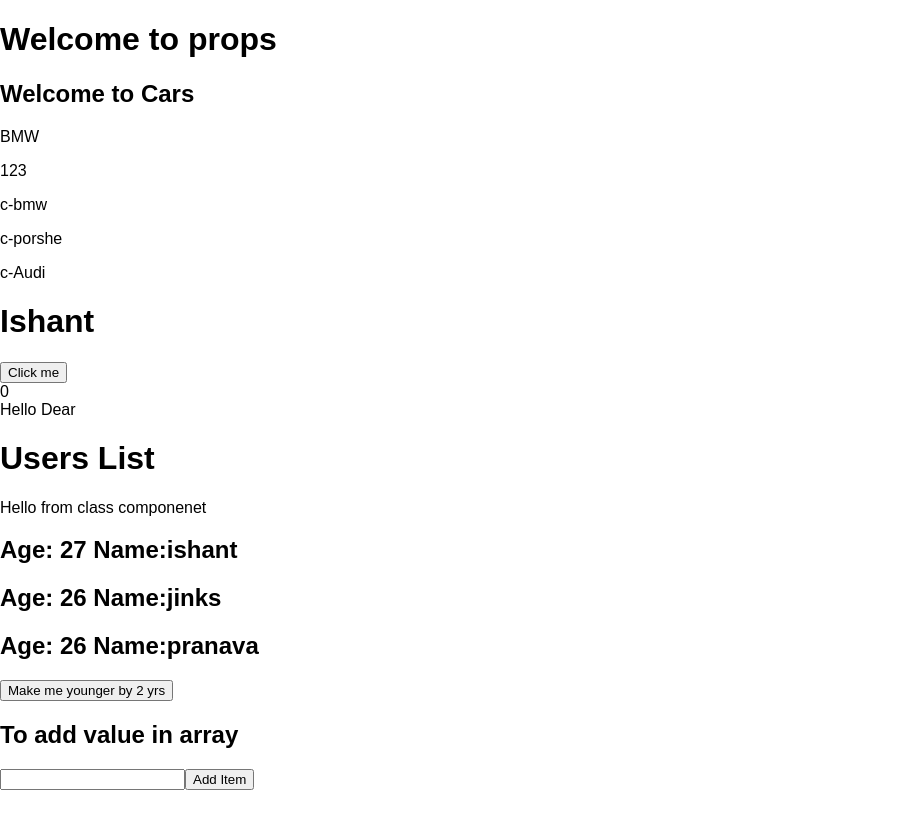
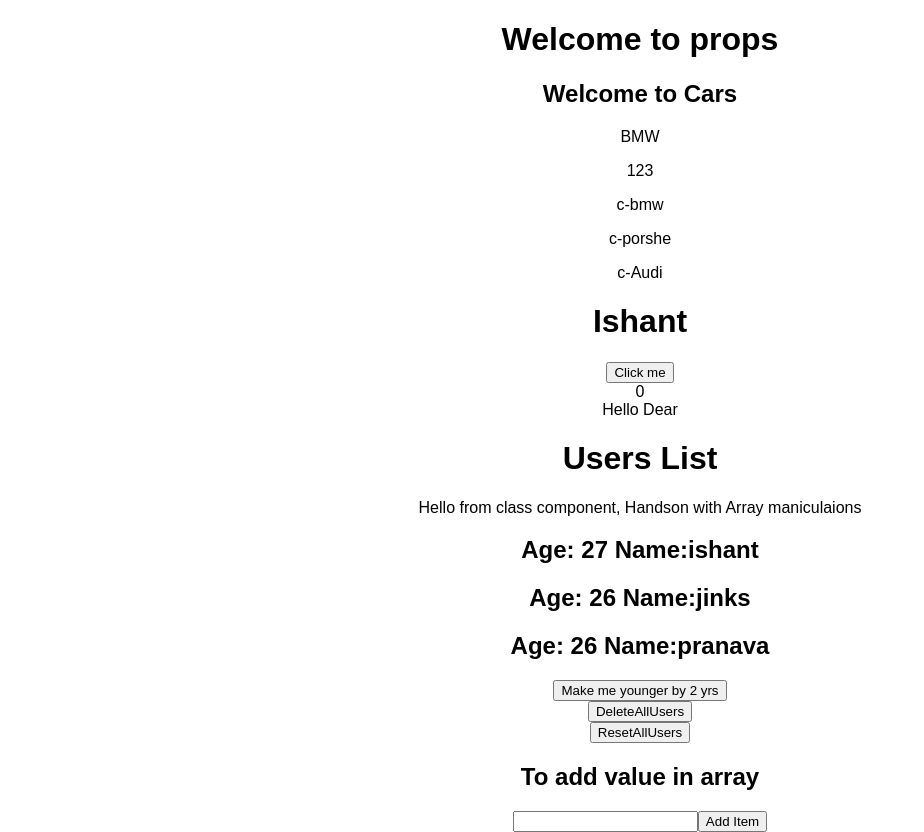
Before and after one commit to IshantL/react-app-pract, a React (Create React App) app: page / in a window 1280 px wide. Shown: the whole page, without its empty margins (0-924 px from the left). Before the commit the page ends 800 px from the top, so only its background shows below. Built offline with nearby package versions, Linux system fonts and the light colour scheme.

Commit message:
more functionalities on array

```diff
--- a/src/App.js
+++ b/src/App.js
@@ -3,6 +3,7 @@ import PropTypes from 'prop-types';
 import Users from './users/users';
 import Parent from './Parent';
 import Number from './Number';
+import './App.css';
 
 function Hello(){
   return "Hello Dear";
@@ -20,6 +21,7 @@ class App extends Component {
     console.log('ooooo');
     this.setState({r:Math.floor(Math.random()*10)})
       }
+
   render() {
     return (
       <div className="App">
--- a/src/users/users.js
+++ b/src/users/users.js
@@ -1,16 +1,18 @@
 import React, {Component} from 'react';
 import User from './user';
+
+const users = [
+    {name:"ishant", age:27},
+    {name:"jinks", age: 26},
+    {name:"pranava", age:26}
+  ];
 
 class Users extends Component{
     constructor(props){
         super(props);
 
         this.state ={
-            users:[
-                {name:"ishant", age:27},
-                {name:"jinks", age: 26},
-                {name:"pranava", age:26}
-              ]
+            users
         }
     }
     addItemInArrayState=(e)=>{
@@ -32,17 +34,28 @@ class Users extends Component{
         })
         this.setState({users:newState})
     }
+
+    deleteAllUsers(){
+        console.log('delete Users');
+        this.setState({users:[]});
+    }
+
+    resetAllUsers = ()=>{
+        this.setState({users});
+    }
     render(){
         return(
             <div>
                 <h1>{this.props.title}</h1>
-                Hello from class componenet
+                Hello from class component, Handson with Array maniculaions
                 {
                     this.state.users.map((user)=>{
                        return <User age={user.age}>{user.name}</User>
                     })
                 }
-                <button onClick={this.makeMeYounger}>Make me younger by 2 yrs</button>
+                <div><button onClick={this.makeMeYounger}>Make me younger by 2 yrs</button></div>
+                <div><button onClick={this.deleteAllUsers.bind(this)}>DeleteAllUsers</button></div>
+                <div><button onClick={this.resetAllUsers}>ResetAllUsers</button></div>
                 <h2>To add value in array</h2>
                 <input id="name" type="text" onChange={this.addItemInArrayState}></input>
                 <button onClick={this.addItemInArray}>Add Item</button>
```
